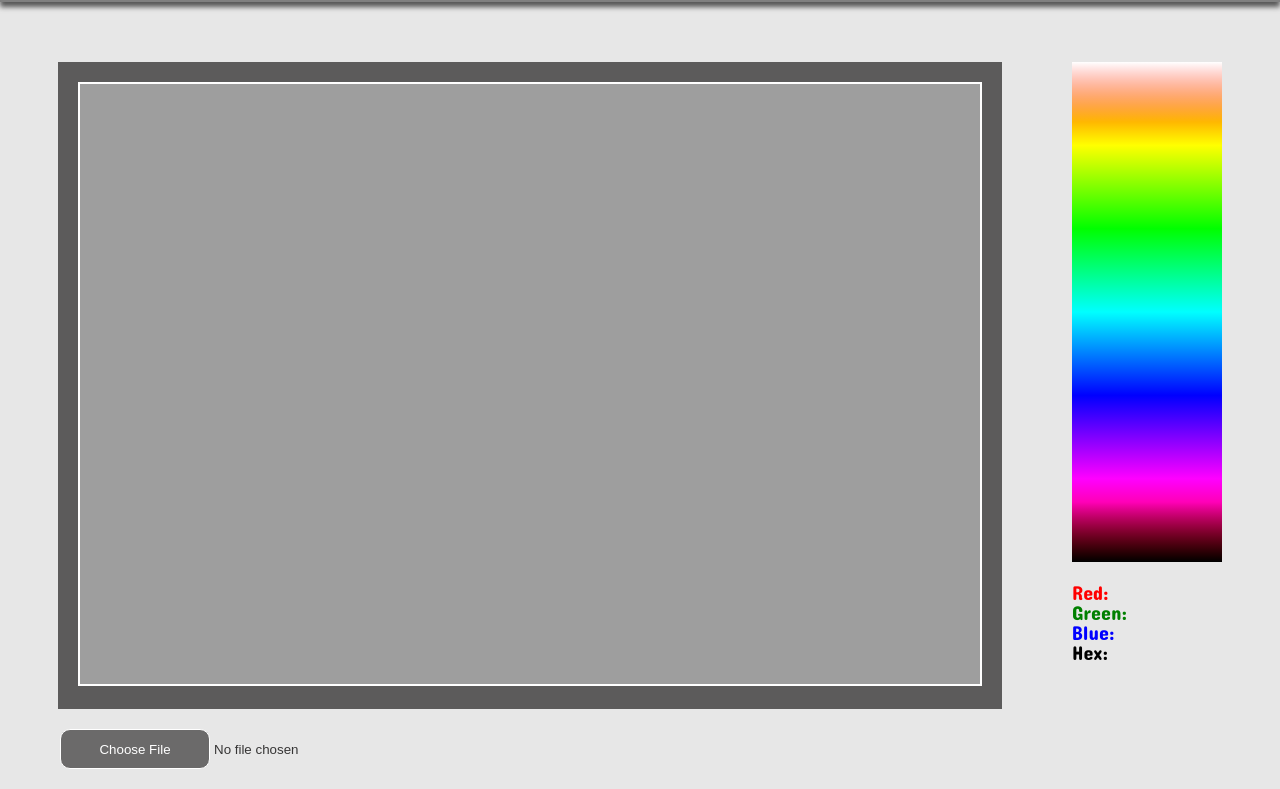
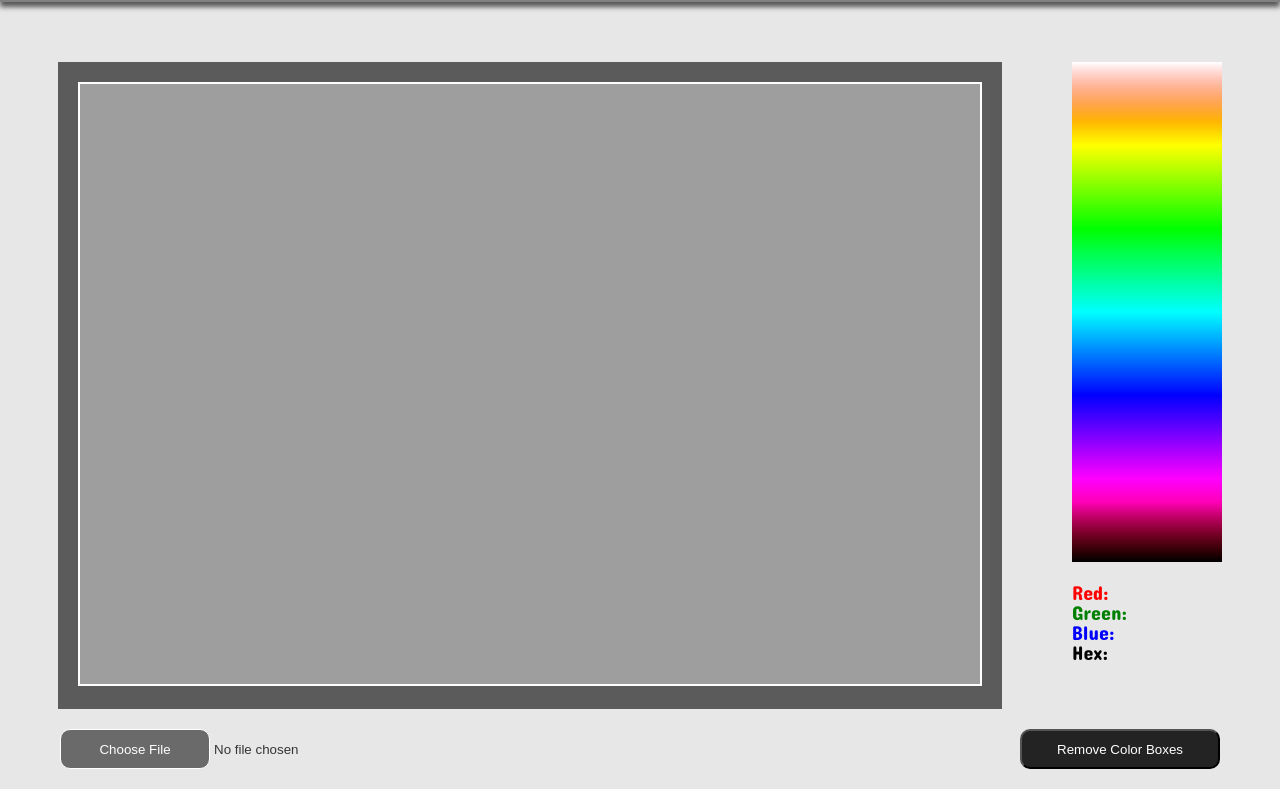
Before and after one commit to arwensookim/JSProject, a plain HTML site: page index.html in a window 1280 px wide. Shown: the part 98-887 px from the top of the page. Drawn offline with Linux system fonts and the light colour scheme.

Commit message:
remove color boxes function added

```diff
--- a/index.html
+++ b/index.html
@@ -80,9 +80,10 @@
           <form class="file-upload" method="post" enctype="multipart/form-data">
             <input class="file-upload" type="file" id ="filename" onchange="loadfile(event)">
           </form>
-          <div class="space">
+          <div class="remove-btn">
+            <button onclick="clearAllBox(event)">Remove Color Boxes</button>
+          </div>
 
-          </div>
         </div>
 
       <section class="colors">
@@ -93,6 +94,23 @@
 
     </main>
 
+    <script>
+      // const clearBox = function(event) {
+      //   let colors = document.querySelector('.colors');
+      //   let pixel = document.querySelector('.box');
+
+      //   colors.removeChild(pixel);
+      // }
+
+      const clearAllBox = function(event) {
+        let colors = document.querySelector('.colors');
+
+        while (colors.firstChild) {
+          colors.removeChild(colors.lastChild);
+        }
+
+      }
+    </script>
     <script>
       const loadfile = function(event) {
         let imgTag = document.querySelector('main canvas');
--- a/main.css
+++ b/main.css
@@ -259,6 +259,30 @@ footer {
   justify-content: center;
 }
 
+.remove-btn {
+  display: flex;
+  width: 1160px;
+  justify-content: flex-end;
+  height: 50px;
+  /* padding: .2em .4em; */
+  margin-top: 10px;
+}
+.remove-btn > button {
+  border-radius: 10px;
+  /* padding-top: 10px; */
+  transition: ls;
+  align-content: flex-end;
+  margin-top: 10px;
+  text-align: center;
+  background-color: rgb(35, 35, 36);
+  color: white;
+  width: 200px;
+}
+
+.remove-btn > button:hover {
+  background-color: rgb(92, 91, 91);
+}
+
 input[type=file]::file-selector-button {
   border: 1px solid white;
   padding: .2em .4em;
--- a/main.js
+++ b/main.js
@@ -150,6 +150,14 @@ const APP = {
 
   },
 
+  clearBox(ev) {
+
+    let colors = document.querySelector('.colors');
+    let pixel = document.querySelector('.box');
+
+    colors.removeChild(pixel);
+
+  },
 
 
   manipulate() {
```
